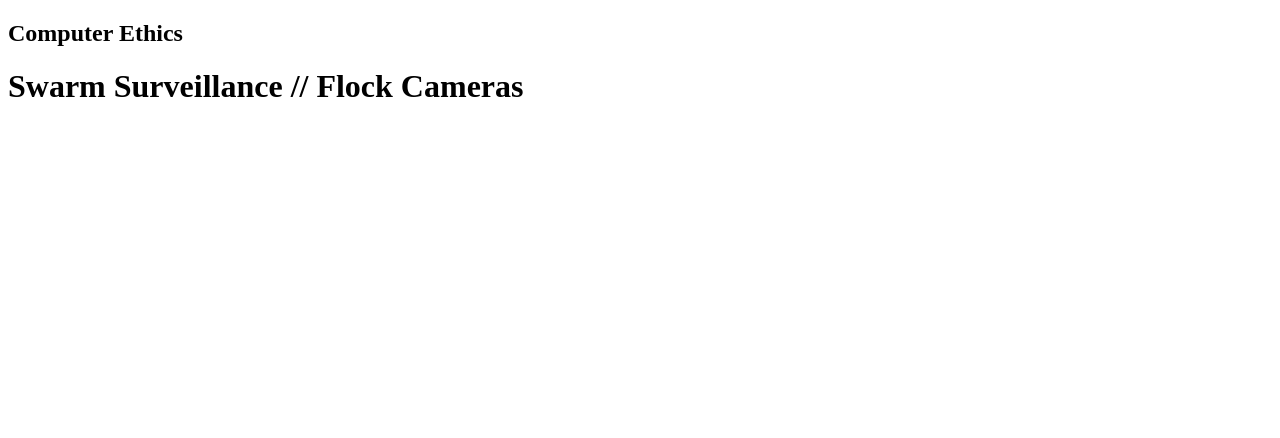
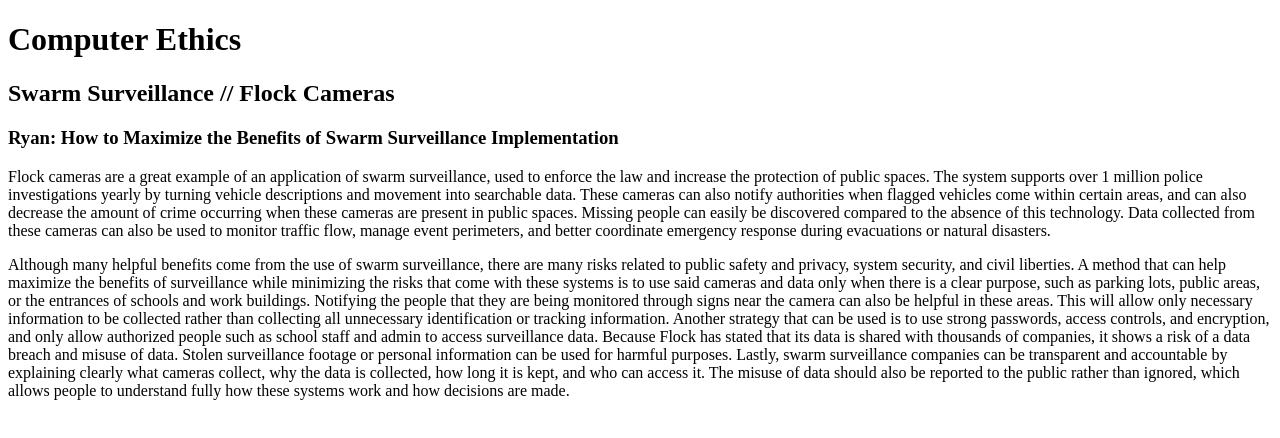
Before and after one commit to DanPlus6/ICS4U1-UAP4, a plain HTML site: page index.html in a window 1280 px wide. Drawn offline with Linux system fonts and the light colour scheme.

Commit message:
add ryans section of analysis in index

```diff
--- a/index.html
+++ b/index.html
@@ -7,8 +7,35 @@
 </head>
 <body>
     <div class="header">
-        <h2>Computer Ethics</h2>
-        <h1>Swarm Surveillance // Flock Cameras</h1>
+        <h1>Computer Ethics</h1>
+        <h2>Swarm Surveillance // Flock Cameras</h2>
+    </div>
+
+    <div class="content">
+        <h3>Ryan: How to Maximize the Benefits of Swarm Surveillance Implementation</h3>
+        <p>
+            Flock cameras are a great example of an application of swarm surveillance,
+            used to enforce the law and increase the protection of public spaces.
+            The system supports over 1 million police investigations yearly by turning vehicle descriptions and movement into
+            searchable data. These cameras can also notify authorities when flagged vehicles come within certain areas, and can
+            also decrease the amount of crime occurring when these cameras are present in public spaces. Missing people can easily
+            be discovered compared to the absence of this technology. Data collected from these cameras can also be used to monitor
+            traffic flow, manage event perimeters, and better coordinate emergency response during evacuations or natural disasters.
+        </p>
+        <p>
+            Although many helpful benefits come from the use of swarm surveillance, there are many risks related to public safety
+            and privacy, system security, and civil liberties. A method that can help maximize the benefits of surveillance while
+            minimizing the risks that come with these systems is to use said cameras and data only when there is a clear purpose,
+            such as parking lots, public areas, or the entrances of schools and work buildings. Notifying the people that they are
+            being monitored through signs near the camera can also be helpful in these areas. This will allow only necessary information
+            to be collected rather than collecting all unnecessary identification or tracking information. Another strategy that can be
+            used is to use strong passwords, access controls, and encryption, and only allow authorized people such as school staff and
+            admin to access surveillance data. Because Flock has stated that its data is shared with thousands of companies, it shows a
+            risk of a data breach and misuse of data. Stolen surveillance footage or personal information can be used for harmful purposes.
+            Lastly, swarm surveillance companies can be transparent and accountable by explaining clearly what cameras collect, why the data
+            is collected, how long it is kept, and who can access it. The misuse of data should also be reported to the public rather than
+            ignored, which allows people to understand fully how these systems work and how decisions are made.
+        </p>
     </div>
 
 </body>
```
